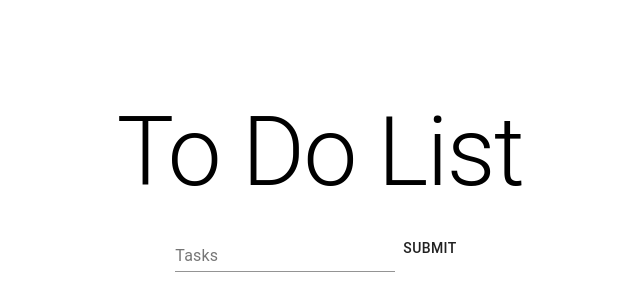
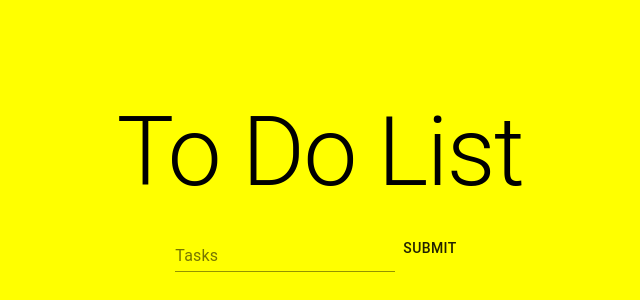
Before and after one commit to chrisclarkedev/To_Do_React, a React (Create React App) app: page / in a window 1280 px wide. Shown: the part 216-516 px from the top of the page, without its empty margins (320-960 px from the left). Built offline with nearby package versions, Linux system fonts and the light colour scheme.

Commit message:
changed background color

```diff
--- a/src/App.css
+++ b/src/App.css
@@ -5,6 +5,7 @@
   flex-direction: column;
   align-items: center;
   justify-content: center;
+  background-color: yellow;
 }
 
 body,
--- a/src/components/Todo.js
+++ b/src/components/Todo.js
@@ -18,7 +18,7 @@ function Todo({ todo, toggleComplete, removeTodo }) {
       <Typography
         variant="body1"
         style={{
-          textDecoration: todo.completed ? "line-through" : null,
+          textdecoration: todo.completed ? "line-through" : null,
         }}
       >
         {todo.task}
```
Also changed, not shown: 1 other file (tests, documents, lock files or other folders).
